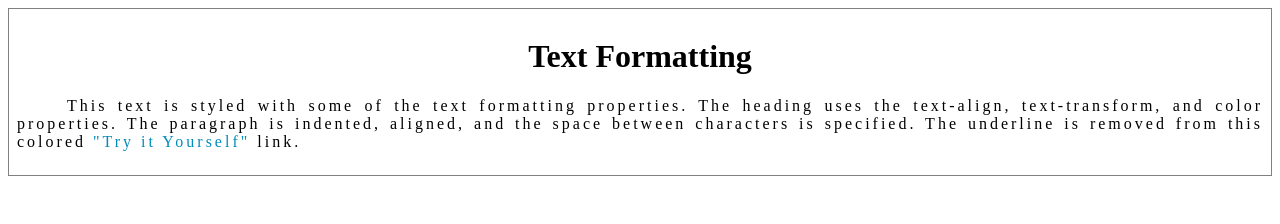
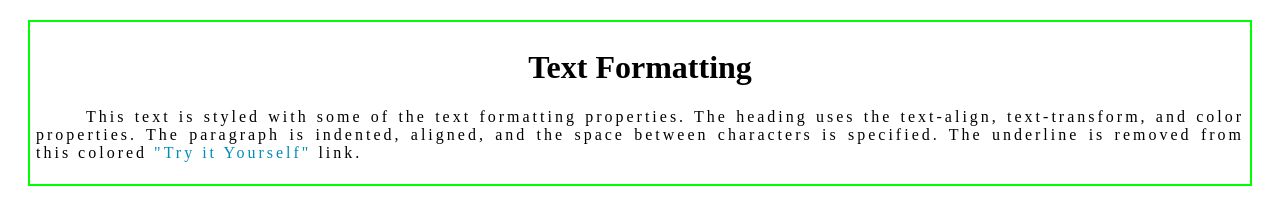
Before and after one commit to princesshavy/css, a plain HTML site: page w3.html in a window 1280 px wide. Drawn offline with Linux system fonts and the light colour scheme.

Commit message:
Explained padding and margin

```diff
--- a/w3.html
+++ b/w3.html
@@ -3,8 +3,9 @@
 <head>
 <style>
 div {
-  border: 1px solid gray;
-  padding: 8px;
+  border: 2px solid lime;
+  padding: 6px;   /* Spacing between Element inside and the div */
+  margin: 20px; /* Spacing between div and the outer region */
 }
 
 h1 {
```
